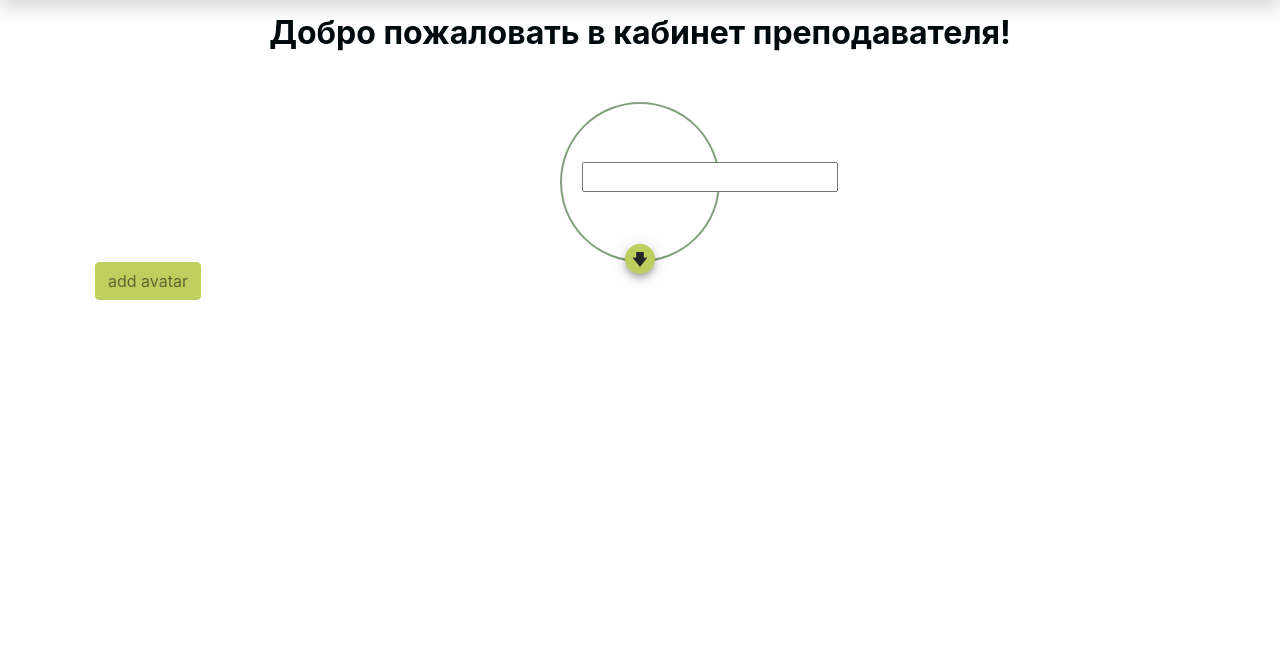
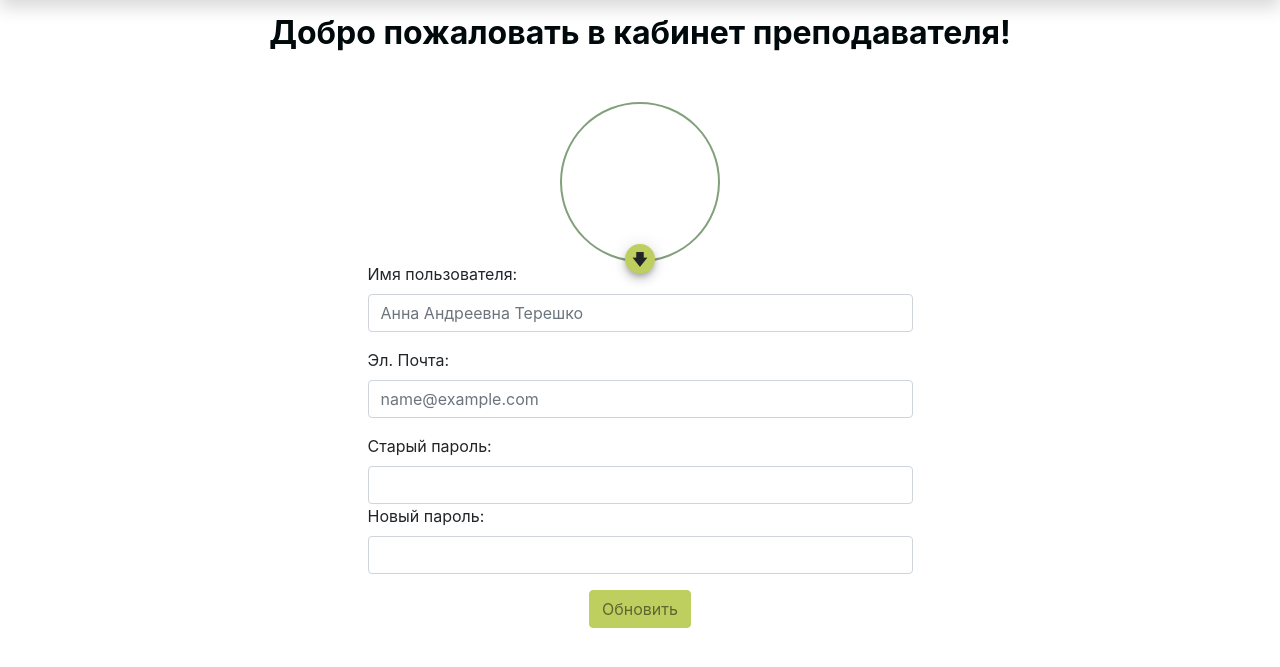
Before and after one commit to AinuAnna/mathmodel-php, a PHP site: page /teacher.php in a window 1280 px wide. Shown: the part 56-723 px from the top of the page. Run offline with PHP 8.4, Linux system fonts and the light colour scheme; the visitor is signed in with stand-in values (Sample User, id 1); data that the repository does not hold is empty.

Commit message:
feat: add profile and avatar

```diff
--- a/avatar.php
+++ b/avatar.php
@@ -5,6 +5,5 @@ $query= "SELECT * FROM users WHERE idusers='".$_SESSION['idusers']."'";
 $result = mysqli_query($GLOBALS['db'], $query);
 $row = mysqli_fetch_array($result);
 $content = $row['avatar'];
-header("Content-type: image/jpeg");
 echo $content;
 ?>
--- a/profile.php
+++ b/profile.php
@@ -9,62 +9,39 @@ include("bd.php");
 </script>
 <script src="avatar.js"></script>
 <div class="container-fluid p-0">
+<form class="form-validate" method="post">
     <div class="student-profile__right">
         <div class="center-cont">
-            <div class="card-body" id="user-avatar" name="upload" area-label="user avatar" style="background: url('<?php echo "avatar.php"; ?>') center center/cover">
+                <div class="card-body" id="user-avatar" name="upload" area-label="user avatar" style="background: url('<?php include("avatar.php"); ?>') center center/cover">
                     <input id="upload" type="file" accept="image/*">
+                    <input class="dataup-label" id="dataup-label" type="text"  style = "display: none" data-browse="Выбрать" name="avatar">
                     <label for="upload" onClick="renderAvatar();">
                         <span role="button" id="label" tabindex="0" aria-label="upload user profile">🡇</span>
                     </label>
                 </div>
-            <form class="form-validate" method="post">
-                <input class="dataup-label" id="dataup-label" type="text" data-browse="Выбрать" name="avatar">
-                <button class="btn btn-primary" name="saveButton" id="saveButton" type="submit">add avatar</button>
-            </form>
         </div>
     </div>
 </div>
-<?php
-if (isset($_POST['saveButton'])) {
-    if (!$_POST["avatar"]) {
-        echo "Вы не добавлили аватар";
-        exit();
-    }
-    $query = "UPDATE users SET avatar = '" . $_POST["avatar"] . "' WHERE idusers = '" . $_SESSION["idusers"] . "'";
-    $result = mysqli_query($GLOBALS['db'], $query) or die(mysqli_error($GLOBALS['db']));
-    if ($result) {
-        echo "Успешно добавлен аватар";
-    } else {
-        echo "Ошибка: " . $query . "<br>" . $GLOBALS["db"]->error;
-    }
-}
-?>
 <div class="w-50 position-relative">
-    <form class="form-validate" method="post">
         <div class="form-group">
             <label class="form-label" for="fullname">Имя пользователя: </label>
             <input class="form-control" name="fullname" id="fullname" type="text" placeholder="Анна Андреевна Терешко" autocomplete="on" required="" data-msg="Пожалуйста введите новое имя" />
         </div>
-        <button class="btn btn-primary" name="editButton1" id="editButton1" type="submit">Изменить</button>
-    </form>
 </div>
 <div class="w-50 position-relative">
-    <form class="form-validate" method="post">
         <div class="form-group">
             <label class="form-label" for="email">Эл. Почта: </label>
-            <input class="form-control" name="" id="email" type="email" placeholder="name@example.com" autocomplete="on" required="" data-msg="Пожалуйста введите новую почту" />
+            <input class="form-control" name="email" id="email" type="email" placeholder="name@example.com" autocomplete="on" required="" data-msg="Пожалуйста введите новую почту" />
         </div>
-        <button class="btn btn-primary" name="editButton2" id="editButton2" type="submit">Изменить</button>
-    </form>
 </div>
 <div class="w-50 position-relative">
-    <form class="form-validate" method="post">
         <div class="form-group">
             <label class="form-label" for="password1">Старый пароль: </label>
             <input class="form-control" name="password1" id="password1" type="password" autocomplete="off" required="" data-msg="Пожалуйста введите новый пароль">
             <label class="form-label" for="password2">Новый пароль: </label>
             <input class="form-control" name="password2" id="password2" type="password" autocomplete="off" required="" data-msg="Пожалуйста введите новый пароль">
         </div>
-        <button class="btn btn-primary" name="editButton3" id="editButton3" type="submit">Изменить</button>
-    </form>
 </div>
+<button class="btn btn-primary" name="saveButton" id="saveButton" type="submit">Обновить</button>
+</form></div>
+<?php include('profileUpdate.php');?>
--- /dev/null
+++ b/profileUpdate.php
@@ -0,0 +1,16 @@
+<?php
+session_start();
+include("bd.php");
+if (isset($_POST['saveButton'])) {
+    if (!$_POST["avatar"] && !$_POST["password2"] && !$_POST["email"] && !$_POST["fullname"]) {
+        echo "Вы не ввели новые данные";
+        exit();
+    }
+    $query = "UPDATE users SET avatar = '" . $_POST["avatar"] . "', email = '" . $_POST["email"] . "', password = '" . $_POST["password2"] . "', fullname ='" . $_POST["fullname"] . "'  WHERE idusers = '" . $_SESSION["idusers"] . "'";
+    $result = mysqli_query($GLOBALS['db'], $query) or die(mysqli_error($GLOBALS['db']));
+    if ($result) {
+        echo "Данные успешно обновлены";
+    } else {
+        echo "Ошибка: " . $query . "<br>" . $GLOBALS["db"]->error;
+    }
+}
--- a/teacher.php
+++ b/teacher.php
@@ -36,36 +36,7 @@ include ("bd.php");
             <div class="container">
                 <div class="row" style="flex-direction: column; align-items: center;">
                     <h2 class="display-5 text-shadow font-weight-bold" style="margin-bottom: 50px; color:#00090b;">Добро пожаловать в кабинет преподавателя!</h2>
-                    <div class="container-fluid p-0">
-                        <div class="student-profile__right">
-                            <div class="center-cont">
-                                <div class="card-body" id="user-avatar" name="upload" area-label="user avatar" style="background: url('<?php echo "avatar.php"; ?>') center center/cover">
-                                    <input id="upload" type="file" accept="image/*">
-                                    <label for="upload" onClick="renderAvatar();">
-                                        <span role="button" id="label" tabindex="0" aria-label="upload user profile">🡇</span>
-                                    </label>
-                                    <input class="dataup-label" id="dataup-label" type="text" data-browse="Выбрать" name="avatar">
-                                </div>
-                            </div>
-                        </div>
-                        <button class="btn btn-primary" name="saveButton" id="saveButton" type="submit">add avatar</button>
-                    </div>
-                    <?php
-                    if (isset($_POST['saveButton'])) {
-                        if (!$_POST["dataup"]) {
-                            echo "Вы не добавлили аватар";
-                            exit();
-                        }
-                        $query = "INSERT INTO `users` (idusers, avatar) VALUES ('" . $_SESSION['idusers'] . "', '" . $_POST['avatar'] . "');";
-                        $result = mysqli_query($GLOBALS['db'], $query) or die(mysqli_error($GLOBALS['db']));
-                        echo $query;
-                        if ($result) {
-                            echo "Успешно добавлен аватар";
-                        } else {
-                            echo "Ошибка: " . $query . "<br>" . $GLOBALS["db"]->error;
-                        }
-                    }
-                    ?>
+                    <?php include('profile.php')?>
                 </div>
             </div>
         </div>
```
Also changed, not shown: admin.php (+3 -7 lines), avatar.js (+2 -5 lines), notification.php (added, +8 -0 lines), upload.php (deleted, +0 -17 lines). Lines whose indentation alone changed are shown as unchanged.
